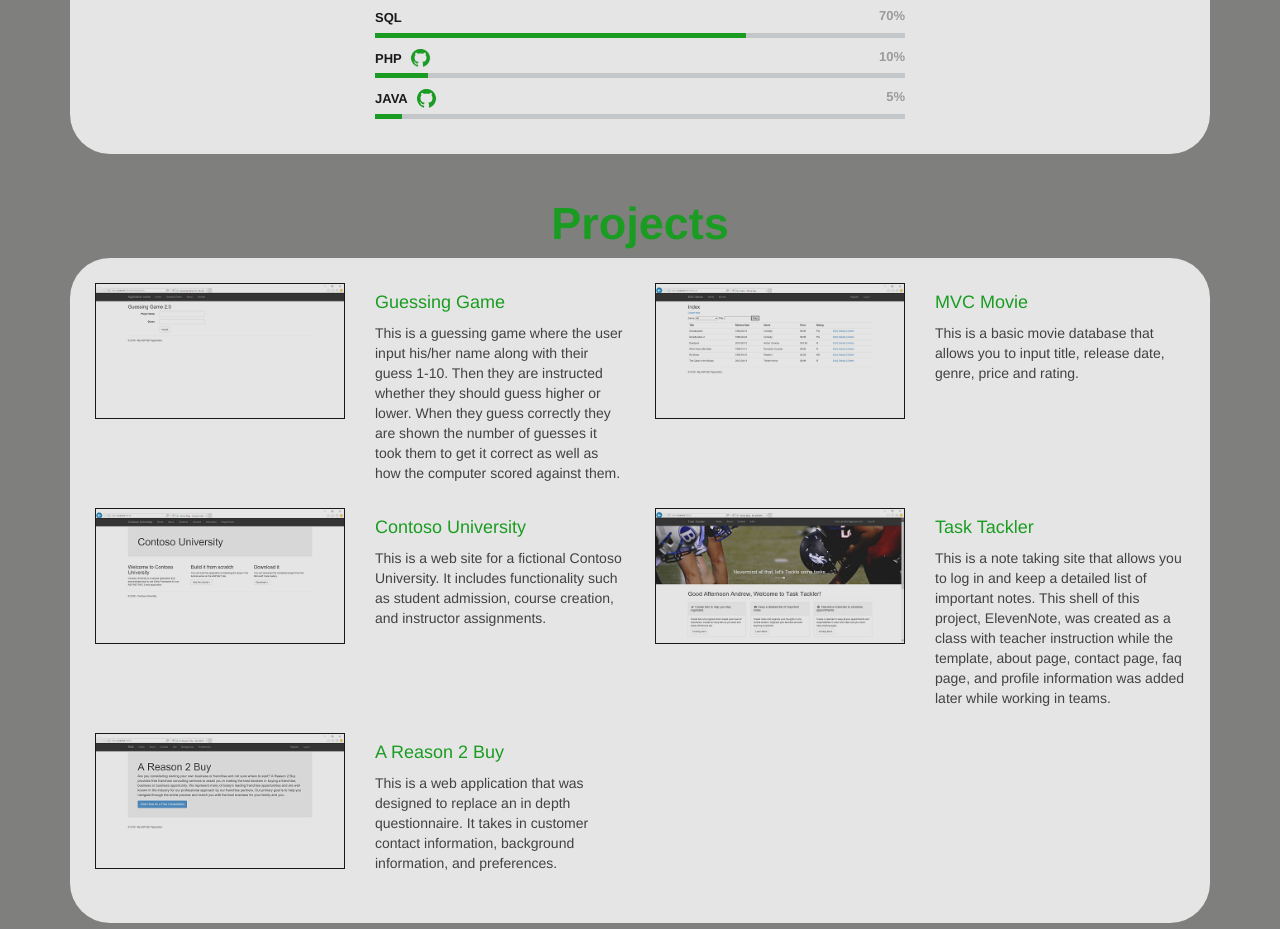
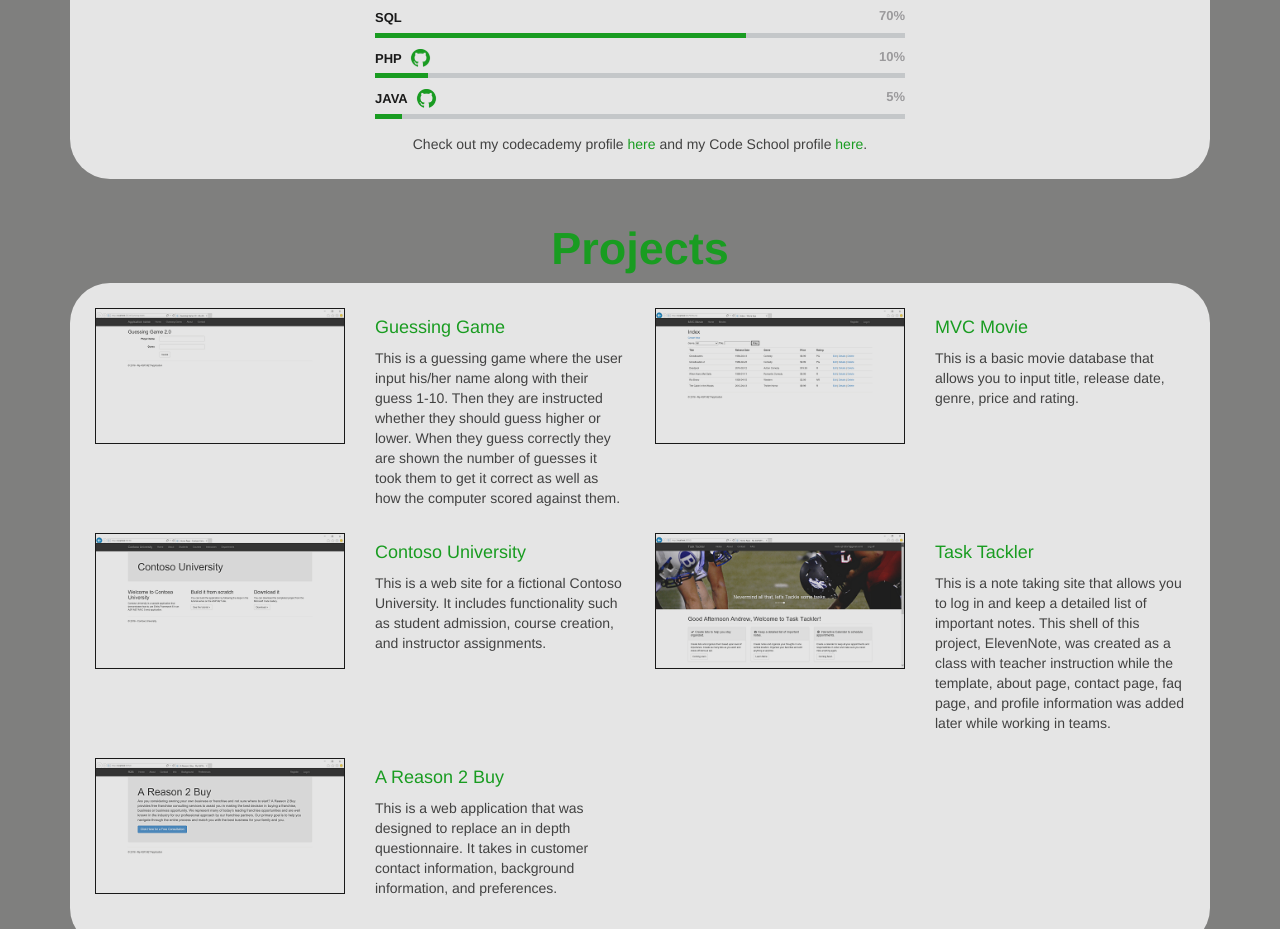
Before and after one commit to jsw0002/jsw0002.github.io, a plain HTML site: page index.html in a window 1280 px wide. Shown: the part 1580-2509 px from the top of the page. Drawn offline with nearby package versions, Linux system fonts and the light colour scheme.

Commit message:
Added links to both codecademy and code school profiles

```diff
--- a/index.html
+++ b/index.html
@@ -188,6 +188,9 @@
             </div>
             <div class="col-sm-3"></div>
 		</div>
+        <div class="row">
+            <div class="col-sm-12 center"><p>Check out my codecademy profile <a href="https://www.codecademy.com/jsw0002" target="_blank">here</a> and my Code School profile <a href="https://www.codeschool.com/users/jsw0002" target="_blank">here</a>.</p></div>
+        </div>
         </div>
 	</div>
 
--- a/main.css
+++ b/main.css
@@ -120,6 +120,11 @@ ul {
     font-size: 28px;
     font-weight: bolder;
 }
+.center {
+    text-align: center;
+    padding-top: 5px;
+    margin-bottom: -25px;
+}
 
 /* CSS for progress bar */
 .fadeIn {
```
